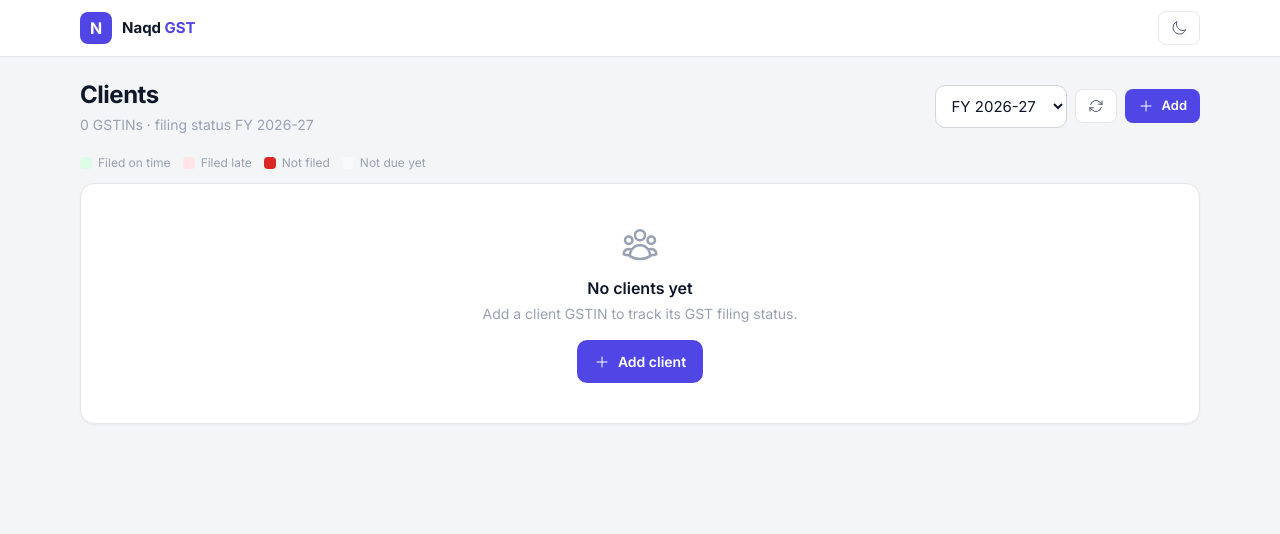
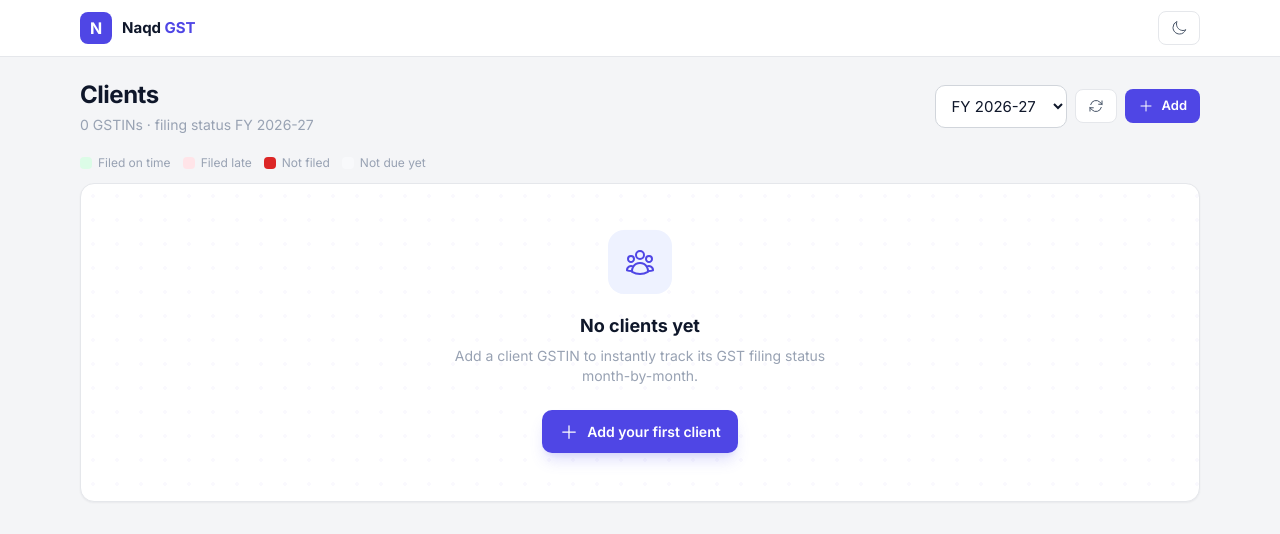
Before and after one commit to naqdtech/naqd-gst, a React (Vite) app: page / in a window 1280 px wide. Shown: the top 534 px of the page. Built offline with nearby package versions, Linux system fonts and the light colour scheme.

Commit message:
feat: enhance UI/UX with micro-interactions, better empty states, and skeleton loading

```diff
--- a/src/App.tsx
+++ b/src/App.tsx
@@ -38,6 +38,18 @@ function ThemedToaster() {
                     border: "1px solid var(--color-toast-border)", borderRadius: "10px", fontSize: "14px",
                     boxShadow: "var(--shadow-md)",
                 },
+                success: {
+                    iconTheme: {
+                        primary: "var(--color-ok)",
+                        secondary: "var(--color-toast-bg)",
+                    },
+                },
+                error: {
+                    iconTheme: {
+                        primary: "var(--color-bad)",
+                        secondary: "var(--color-toast-bg)",
+                    },
+                },
             }}
         />
     );
--- a/src/index.css
+++ b/src/index.css
@@ -95,8 +95,8 @@ body {
     border-radius: 14px;
     box-shadow: var(--shadow-sm);
   }
-  .card-hover { transition: box-shadow .15s ease, border-color .15s ease, transform .15s ease; }
-  .card-hover:hover { box-shadow: var(--shadow-md); border-color: var(--color-border-strong); }
+  .card-hover { transition: box-shadow .2s ease, border-color .2s ease, transform .2s ease; }
+  .card-hover:hover { box-shadow: var(--shadow-md); border-color: var(--color-primary); transform: translateY(-2px) scale(1.01); }
 
   .btn {
     display: inline-flex; align-items: center; justify-content: center; gap: .5rem;
@@ -155,5 +155,21 @@ body {
 @keyframes fadeIn { from { opacity: 0; transform: translateY(4px); } to { opacity: 1; transform: none; } }
 .animate-fade-in { animation: fadeIn .2s ease-out; }
 
+@keyframes float {
+  0%, 100% { transform: translateY(0); }
+  50% { transform: translateY(-8px); }
+}
+.animate-float { animation: float 3s ease-in-out infinite; }
+
+@keyframes shimmer {
+  0% { background-position: -200% 0; }
+  100% { background-position: 200% 0; }
+}
+.skeleton {
+  background: linear-gradient(90deg, var(--color-surface-hover) 25%, var(--color-border) 50%, var(--color-surface-hover) 75%);
+  background-size: 200% 100%;
+  animation: shimmer 1.5s infinite;
+}
+
 input, select, textarea { font-size: 16px; }
 @media (min-width: 640px) { input, select, textarea { font-size: 15px; } }
--- a/src/pages/Home.tsx
+++ b/src/pages/Home.tsx
@@ -83,11 +83,16 @@ export default function Home() {
             </div>
 
             {clients.length === 0 ? (
-                <div className="card p-10 text-center">
-                    <HiOutlineUserGroup className="w-10 h-10 mx-auto mb-3" style={{ color: "var(--color-text-muted)" }} />
-                    <p className="font-semibold" style={{ color: "var(--color-text)" }}>No clients yet</p>
-                    <p className="muted text-sm mt-1 mb-4">Add a client GSTIN to track its GST filing status.</p>
-                    <button className="btn btn-primary mx-auto" onClick={() => setShowAdd(true)}><HiOutlinePlus className="w-4 h-4" /> Add client</button>
+                <div className="card p-12 text-center relative overflow-hidden flex flex-col items-center justify-center">
+                    <div className="absolute inset-0 opacity-[0.03] pointer-events-none" style={{ backgroundImage: "radial-gradient(circle at center, var(--color-primary) 2px, transparent 2px)", backgroundSize: "24px 24px" }} />
+                    <div className="w-16 h-16 rounded-2xl flex items-center justify-center mb-4 animate-float relative z-10" style={{ background: "var(--color-primary-soft)" }}>
+                        <HiOutlineUserGroup className="w-8 h-8" style={{ color: "var(--color-primary)" }} />
+                    </div>
+                    <p className="font-bold text-lg relative z-10" style={{ color: "var(--color-text)" }}>No clients yet</p>
+                    <p className="muted text-sm mt-1.5 mb-6 max-w-sm relative z-10">Add a client GSTIN to instantly track its GST filing status month-by-month.</p>
+                    <button className="btn btn-primary relative z-10 shadow-lg shadow-indigo-500/20" onClick={() => setShowAdd(true)}>
+                        <HiOutlinePlus className="w-5 h-5" /> Add your first client
+                    </button>
                 </div>
             ) : (
                 <div className="space-y-2.5">
@@ -127,7 +132,7 @@ function StripRow({ label, cells, loading }: { label: string; cells?: FilingCell
             <div className="flex gap-[3px] flex-wrap">
                 {cells
                     ? cells.map((c) => <span key={c.period} title={`${periodLabel(c.period)} · ${c.state}`} className={`${STATE_TO_CELL[c.state]} rounded-[3px]`} style={{ width: 15, height: 15, minHeight: 0, padding: 0 }} />)
-                    : Array.from({ length: 12 }).map((_, i) => <span key={i} className="rounded-[3px]" style={{ width: 15, height: 15, background: "var(--color-surface-hover)", opacity: loading ? 0.6 : 0.3 }} />)}
+                    : Array.from({ length: 12 }).map((_, i) => <span key={i} className={`rounded-[3px] ${loading ? "skeleton" : ""}`} style={{ width: 15, height: 15, background: "var(--color-surface-hover)", opacity: loading ? 1 : 0.3 }} />)}
             </div>
             {summ && (summ.late > 0 || summ.notfiled > 0) && (
                 <span className="text-[10px] font-semibold" style={{ color: summ.notfiled ? "var(--color-bad)" : "var(--color-late)" }}>
```
Also changed, not shown: 1 other file (tests, documents, lock files or other folders).
